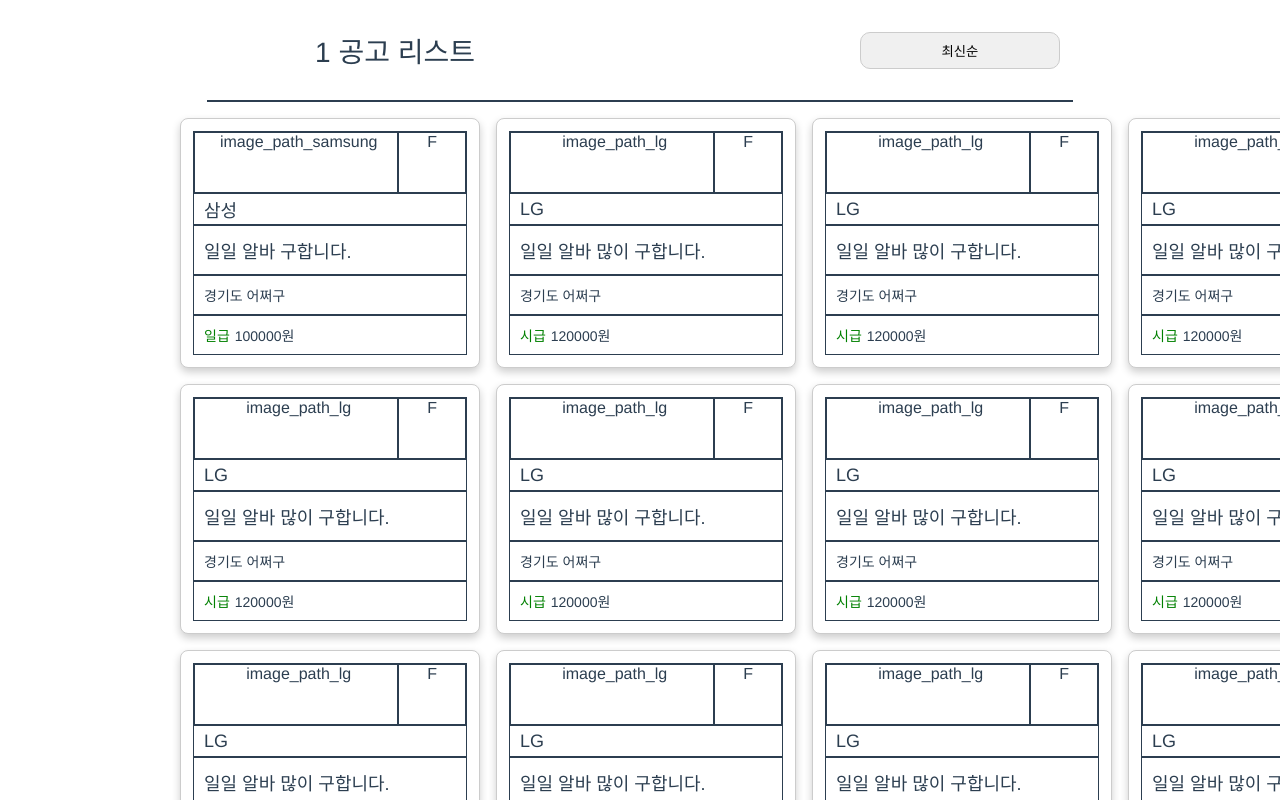
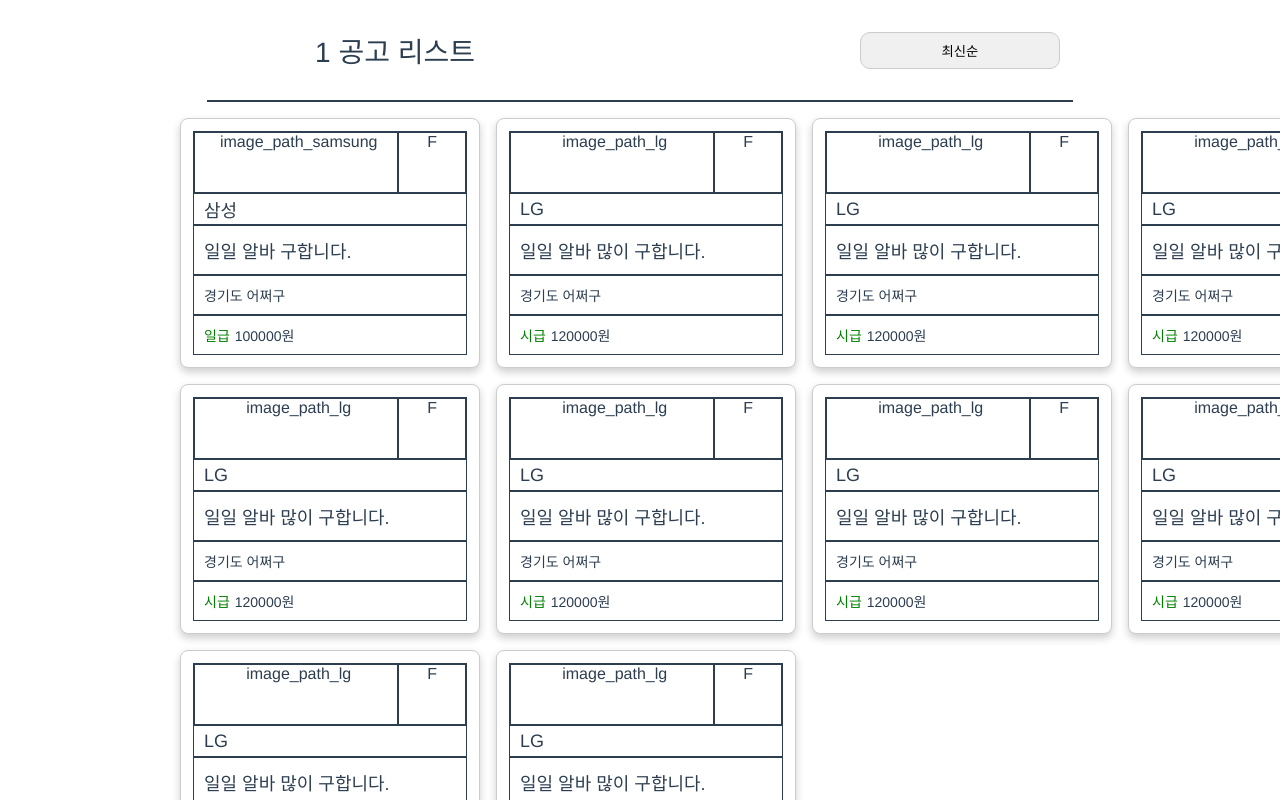
Before and after one commit to KOSA-3rd-project-team-4/KOSA_P3_frontend, a Vue app: page /joblist/1 in a window 1280 px wide. Shown: the top 800 px of the page. Built offline with nearby package versions, Linux system fonts and the light colour scheme.

Commit message:
임시 데이터 업데이트

```diff
--- a/src/components/HJH/middle/PartTimeJobList.vue
+++ b/src/components/HJH/middle/PartTimeJobList.vue
@@ -109,6 +109,7 @@ export default {
           init_listData: [
 
               {
+                  'announcement_id': 1,
                   'company_name': '삼성',
                   'company_thumbnail': 'image_path_samsung',
                   'is_favorate': true,
@@ -118,6 +119,7 @@ export default {
                   'salary_price': 100000,
               },
               {
+                'announcement_id': 2,
                 'company_name': 'LG',
                 'company_thumbnail': 'image_path_lg',
                 'is_favorate': true,
@@ -127,6 +129,7 @@ export default {
                 'salary_price': 120000,
               },
               {
+                'announcement_id': 3,
                 'company_name': 'LG',
                 'company_thumbnail': 'image_path_lg',
                 'is_favorate': true,
@@ -136,6 +139,7 @@ export default {
                 'salary_price': 120000,
               },
               {
+                'announcement_id': 4,
                 'company_name': 'LG',
                 'company_thumbnail': 'image_path_lg',
                 'is_favorate': true,
@@ -145,6 +149,7 @@ export default {
                 'salary_price': 120000,
               },
               {
+                'announcement_id': 5,
                 'company_name': 'LG',
                 'company_thumbnail': 'image_path_lg',
                 'is_favorate': true,
@@ -154,6 +159,7 @@ export default {
                 'salary_price': 120000,
               },
               {
+                'announcement_id': 6,
                 'company_name': 'LG',
                 'company_thumbnail': 'image_path_lg',
                 'is_favorate': true,
@@ -163,6 +169,7 @@ export default {
                 'salary_price': 120000,
               },
               {
+                'announcement_id': 7,
                 'company_name': 'LG',
                 'company_thumbnail': 'image_path_lg',
                 'is_favorate': true,
@@ -172,6 +179,7 @@ export default {
                 'salary_price': 120000,
               },
               {
+                'announcement_id': 8,
                 'company_name': 'LG',
                 'company_thumbnail': 'image_path_lg',
                 'is_favorate': true,
@@ -181,6 +189,7 @@ export default {
                 'salary_price': 120000,
               },
               {
+                'announcement_id': 9,
                 'company_name': 'LG',
                 'company_thumbnail': 'image_path_lg',
                 'is_favorate': true,
@@ -190,33 +199,7 @@ export default {
                 'salary_price': 120000,
               },
               {
-                  'company_name': 'LG',
-                  'company_thumbnail': 'image_path_lg',
-                  'is_favorate': true,
-                  'post_name': '일일 알바 많이 구합니다.',
-                  'company_location': '경기도 어쩌구',
-                  'salary_type': '시급',
-                  'salary_price': 120000,
-              },
-              {
-                  'company_name': 'LG',
-                  'company_thumbnail': 'image_path_lg',
-                  'is_favorate': true,
-                  'post_name': '일일 알바 많이 구합니다.',
-                  'company_location': '경기도 어쩌구',
-                  'salary_type': '시급',
-                  'salary_price': 120000,
-              },
-              {
-                  'company_name': 'LG',
-                  'company_thumbnail': 'image_path_lg',
-                  'is_favorate': true,
-                  'post_name': '일일 알바 많이 구합니다.',
-                  'company_location': '경기도 어쩌구',
-                  'salary_type': '시급',
-                  'salary_price': 120000,
-              },
-              {
+                'announcement_id': 10,
                 'company_name': 'LG',
                 'company_thumbnail': 'image_path_lg',
                 'is_favorate': true,
```
Lines whose indentation alone changed are shown as unchanged.
